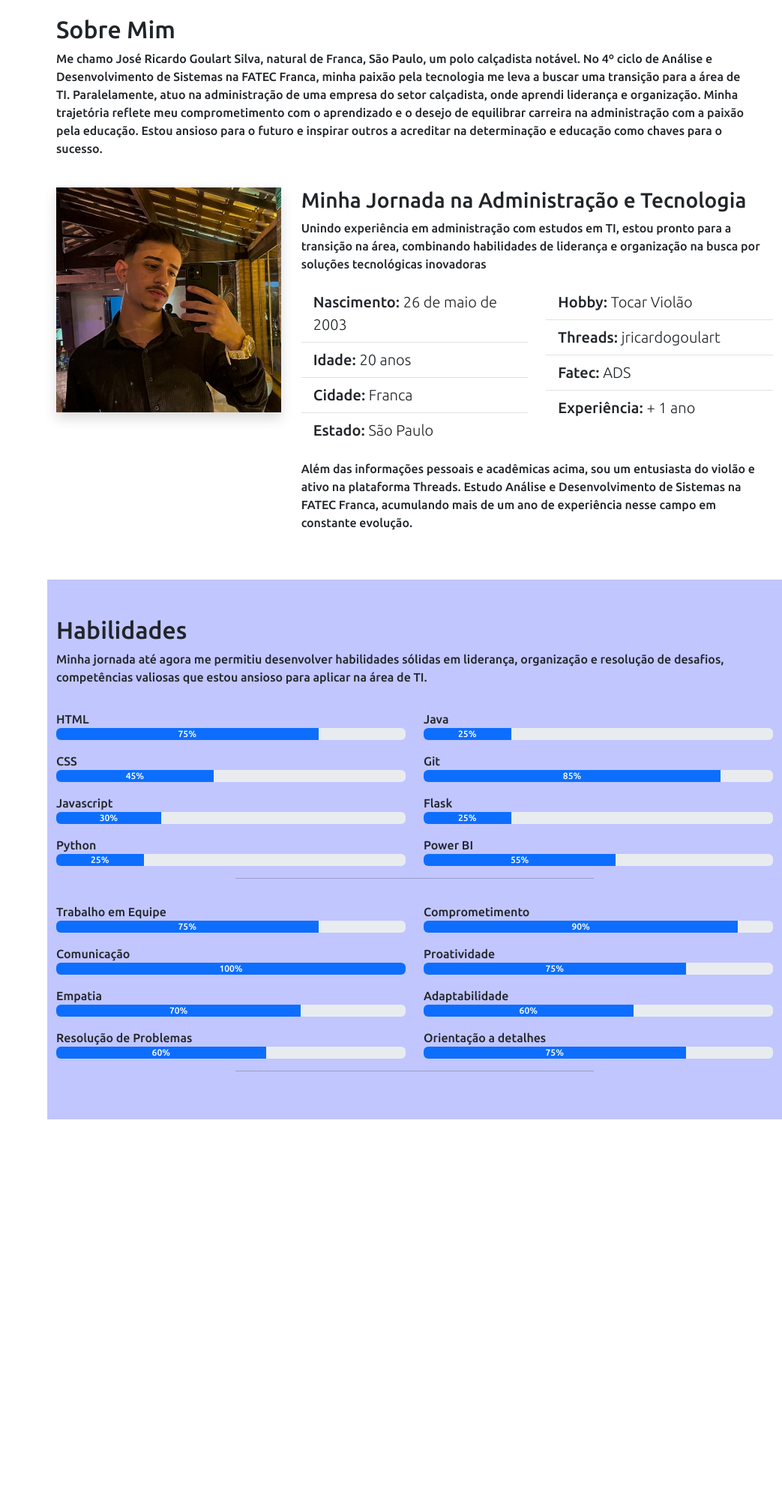
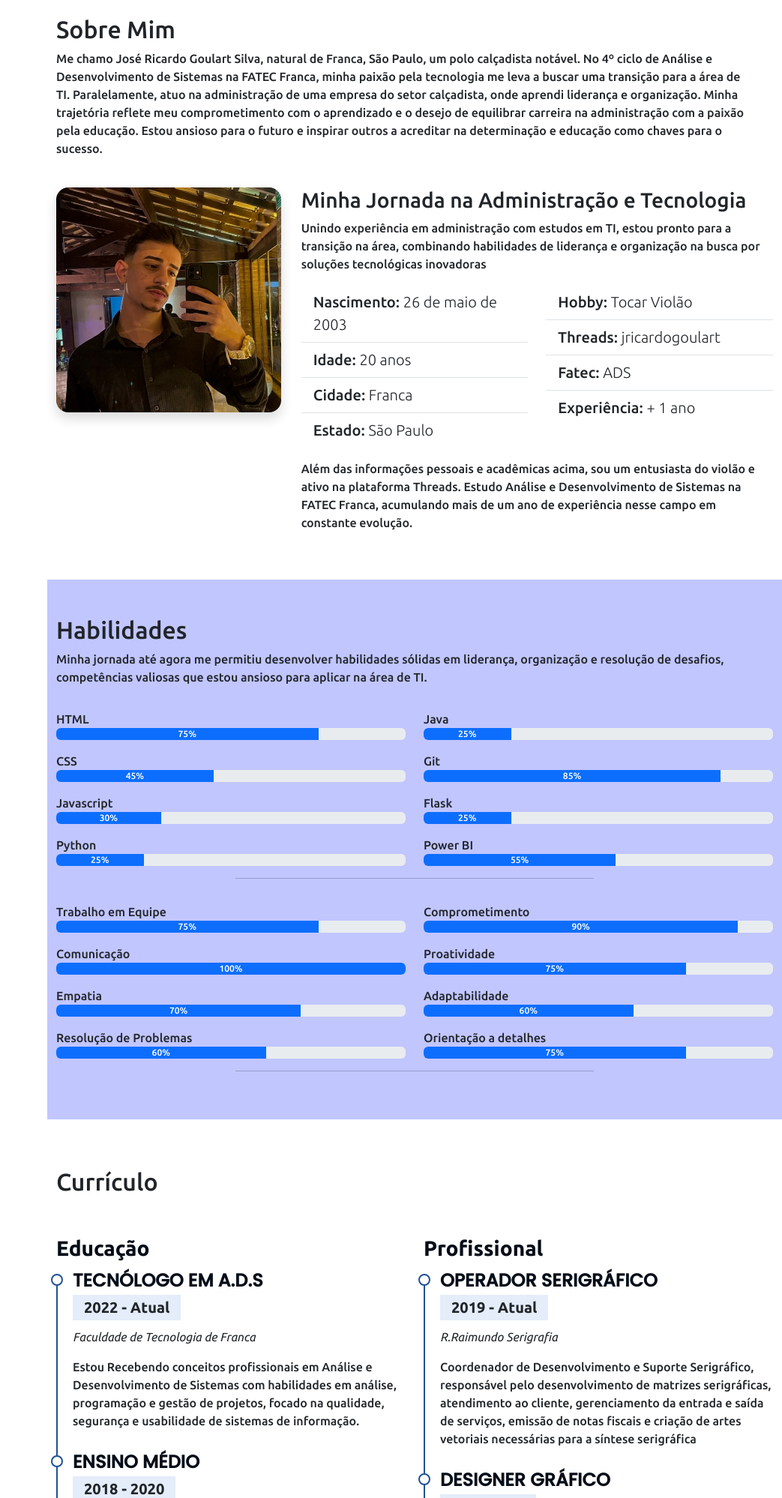
Before and after one commit to jricardogoulart/project-portifolio, a Flask app: page / in a window 1280 px wide. Shown: the part 844-2842 px from the top of the page at 75% size, without its empty margins (237-1280 px from the left). Before the commit the page ends 2337 px from the top, so only its background shows below. Run offline with Flask 3, Linux system fonts and the light colour scheme; some libraries are stand-ins or nearby versions.

Commit message:
Seção Currículo

```diff
--- a/static/style.css
+++ b/static/style.css
@@ -1,5 +1,5 @@
 @charset "UTF-8";
-
+@import url('https://fonts.googleapis.com/css2?family=Poppins:ital,wght@0,200;0,500;1,800&display=swap');
 @import url('https://fonts.googleapis.com/css2?family=Ubuntu:ital,wght@0,300;0,500;0,700;1,300;1,400;1,500;1,700&display=swap');
 
 html, body{
@@ -187,3 +187,45 @@ i.menu-mobile {
 .section-bg{
 background-color: #c1c6ff;
 }
+
+.cv .cv-title{
+    font-weight: 700;
+    margin-top: 20px;
+    margin-bottom: 20px;
+    color:#050d18;
+}
+
+.cv .cv-item{
+    padding: 0 0 20px 20px;
+    margin-top: -2px;
+    border-left: 2px solid #1f5297;
+    position: relative;
+}
+
+.cv .cv-item h4{
+    line-height: 18px;
+    font-weight: 600;
+    text-transform: uppercase;
+    font-family: "Poppins", sans-serif;
+    color: #050d18;
+    margin-bottom: 10px;
+}
+
+.cv .cv-item h5{
+    background: #e4edf9;
+    padding: 5px 15px;
+    display: inline-block;
+    font-weight: 600;
+    margin-bottom: 10px;
+}
+
+.cv .cv-item::before{
+ content: "";
+ position: absolute;
+ width: 16px;
+ height: 16px;
+ border: 2px solid #1f5297;
+ background-color: #fff;
+ left: -9px;
+ border-radius: 50%;
+}
--- a/templates/index.html
+++ b/templates/index.html
@@ -47,13 +47,13 @@
                       <a class="nav-link" href="#habilidades"><i class="bi bi-list-check"></i> Habilidades</a>
                     </li>
                     <li class="nav-item">
-                        <a class="nav-link" href="#"><i class="bi bi-file-earmark-text-fill"></i> Currículo</a>
+                        <a class="nav-link" href="#curriculo"><i class="bi bi-file-earmark-text-fill"></i> Currículo</a>
                     </li>
                     <li class="nav-item">
-                        <a class="nav-link" href="#"><i class="bi bi-collection"></i> Portifólio</a>
+                        <a class="nav-link" href="#portifolio"><i class="bi bi-collection"></i> Portifólio</a>
                     </li>
                     <li class="nav-item">
-                        <a class="nav-link" href="#"><i class="bi bi-envelope"></i> Contato</a>
+                        <a class="nav-link" href="#contato"><i class="bi bi-envelope"></i> Contato</a>
                     </li>
                   </ul>
 
@@ -89,7 +89,7 @@
 
             <div class="row mt-4">
                 <div class="col-md-4">
-                    <img class="img-fluid shadow" src="../static/img/perfil.jpg" alt="Foto do José">
+                    <img class="img-fluid shadow rounded-4" src="../static/img/perfil.jpg" alt="Foto do José">
                 </div>
                 <div class="col-md-8">
                     <h3>Minha Jornada na Administração e Tecnologia</h3>
@@ -232,6 +232,59 @@
             </div>
 
         </section>
+
+        <section id="curriculo" class="mt-5 cv">
+            <div class="container pb-5">
+                <h2 class="pt-3 pb-4">Currículo</h2>
+
+                <div class="row">
+                    <div class="col-md-6">
+                        <h3 class="cv-title">Educação</h3>
+
+                        <div class="cv-item">
+                            <h4>Tecnólogo em A.D.S</h4>
+                            <h5>2022 - Atual</h5>
+                            <p><em>Faculdade de Tecnologia de Franca</em></p>
+                            <p>Estou Recebendo conceitos profissionais em Análise e Desenvolvimento de Sistemas com habilidades em análise, programação e gestão de projetos, focado na qualidade, segurança e usabilidade de sistemas de informação.</p>
+                        </div>
+
+                        <div class="cv-item">
+                            <h4>Ensino Médio</h4>
+                            <h5>2018 - 2020</h5>
+                            <p><em>Escola Estadual Evaristo Fabrício</em></p>
+                            <p>Obtive uma base educacional sólida que me preparou para ingressar na faculdade. Minha jornada no Ensino Médio foi fundamental para minha preparação e sucesso no vestibular.</p>
+                        </div>
+
+                        <div class="cv-item">
+                            <h4>Técnico em informática básica</h4>
+                            <h5>2015</h5>
+                            <p><em>Mastertec - Ong Franca Viva</em></p>
+                            <p>Aprendi os fundamentos em informática básica. Minha jornada teve início com Windows, Word, Excel, Power Point e conceitos em Web (Internet) que foi fundamental para minha preparação e interesse ná area da tecnologia da informação.</p>
+                        </div>
+
+                    </div>
+                    <div class="col-md-6">
+                        <h3 class="cv-title">Profissional</h3>
+
+                        <div class="cv-item">
+                            <h4>Operador Serigráfico</h4>
+                            <h5>2019 - Atual</h5>
+                            <p><em>R.Raimundo Serigrafia</em></p>
+                            <p>Coordenador de Desenvolvimento e Suporte Serigráfico, responsável  pelo desenvolvimento de matrizes serigráficas, atendimento ao cliente, gerenciamento da entrada e saída de serviços, emissão de notas fiscais e criação de artes vetoriais necessárias para a síntese serigráfica</p>
+                        </div>
+
+                        <div class="cv-item">
+                            <h4>Designer Gráfico</h4>
+                            <h5>2016-2018</h5>
+                            <p><em>Freelance</em></p>
+                            <p>Criação de layouts, manipulação de imagens, seleção de cores, tipografia e design de elementos gráficos para garantir a qualidade e impacto visual das campanhas publicitárias online.</p>
+                        </div>
+
+
+                    </div>
+                </div>
+            </div>
+        </section>
     </main>
 
     <script src="../static/bootstrap/js/bootstrap.bundle.min.js"></script>
```
